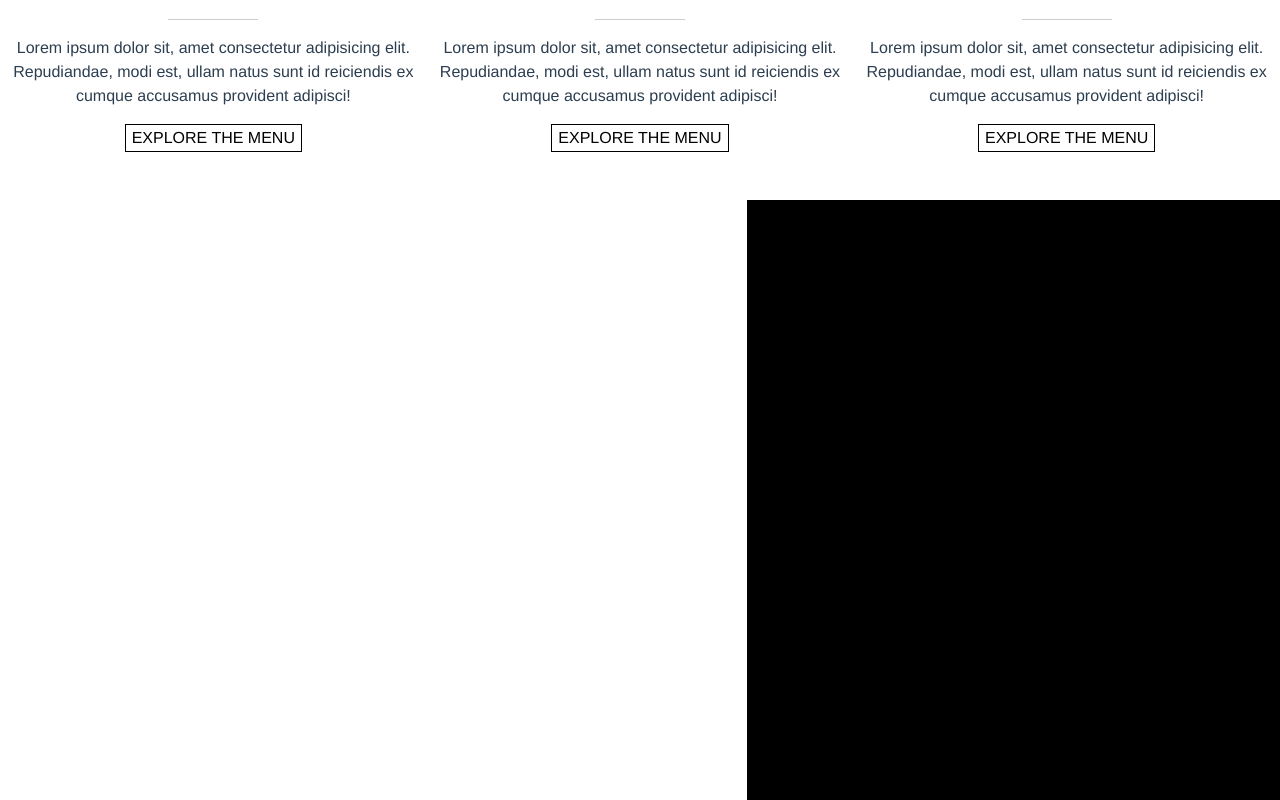
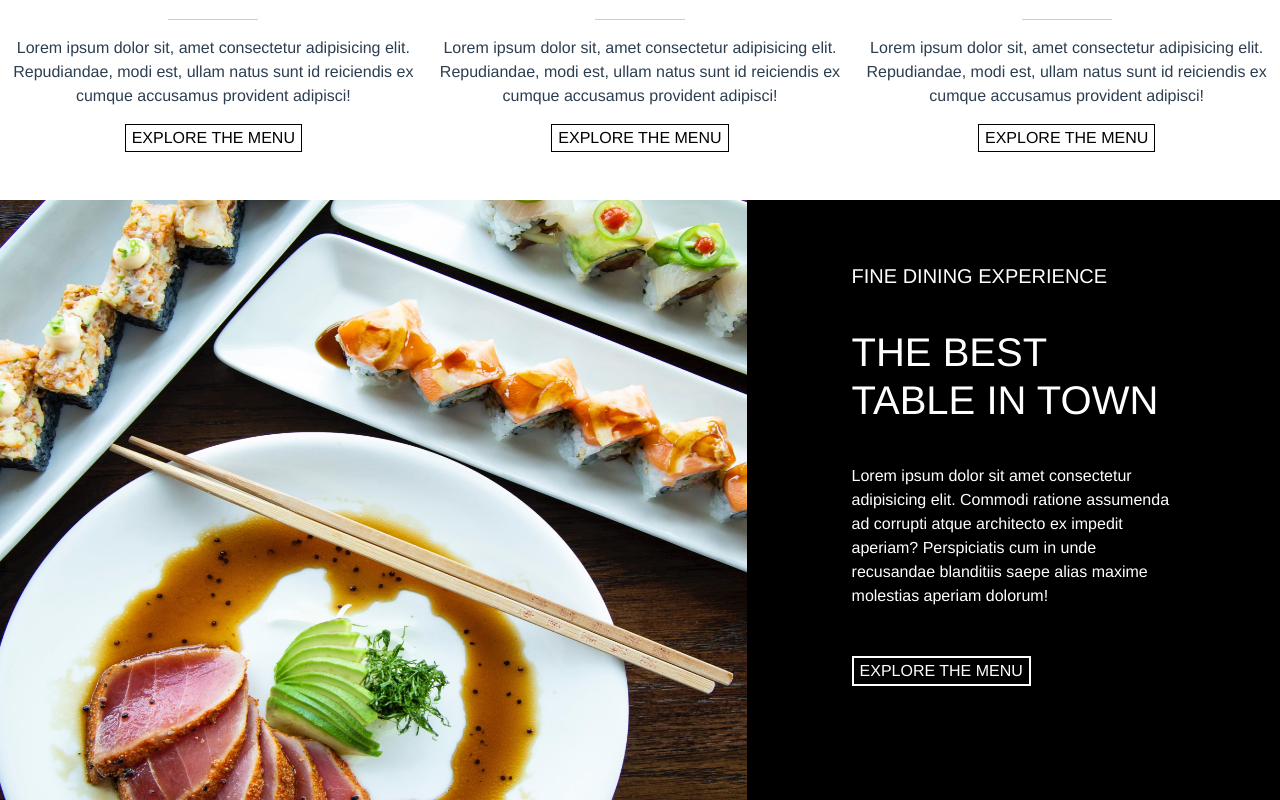
Before and after one commit to matteo92i/proj-html-vuejs, a Vue app: page / in a window 1280 px wide. Shown: the part 1474-2274 px from the top of the page. Built offline with nearby package versions, Linux system fonts and the light colour scheme.

Commit message:
fine parte 3

```diff
--- a/src/components/MainPart3.vue
+++ b/src/components/MainPart3.vue
@@ -2,10 +2,32 @@
     <div>
         <div class="container-fluid">
             <div class="row">
-                <div class="col-7"></div>
+                <div class="col-7 p-0">
+                    <img class="img-sfondo" src="../assets/img/slider32x.jpg" alt="slider">
+                </div>
 
-                <div class="col-5 sfondo"></div>
+                <div class="col-5 sfondo p-0">
+                    <div class="col-8 mx-auto mt-5 p-3">
+                      <h5> fine dining experience </h5>
+                    </div>
+
+
+                    <div class="col-8 mx-auto p-3">
+                      <h1 class="h1-white">the best table in town  </h1>
+                    </div>
+
+                    <div class="col-8 mx-auto p-3">
+                      <p class="p-white">Lorem ipsum dolor sit amet consectetur adipisicing elit. Commodi ratione assumenda ad corrupti atque architecto ex impedit aperiam? Perspiciatis cum in unde recusandae blanditiis saepe alias maxime molestias aperiam dolorum!</p>
+                    </div>
+
+                    <div class="col-8 mx-auto p-3">
+                      <button class="stile">explore the menu</button>
+                    </div>
+
+                </div>
+
             </div>
+
         </div>
     </div>
 </template>
@@ -18,4 +40,5 @@ export default {
 
 <style lang="scss">
 
+
 </style>
```
